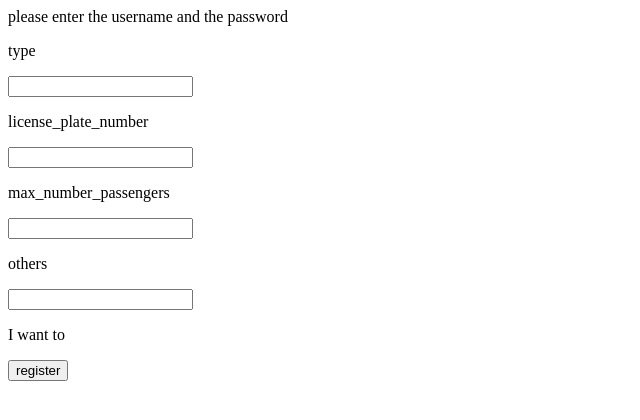
After one commit to yxx137/Duke-ECE-568, a Django app: page /driver/register in a window 1280 px wide. The commit adds this page. Shown: the top 420 px of the page, without its empty margins (0-640 px from the left). Run offline with Django 4.2, Linux system fonts and the light colour scheme.

Commit message:
become driver & show driver msg

```diff
--- a/web-app/bookaride/urls.py
+++ b/web-app/bookaride/urls.py
@@ -16,4 +16,6 @@ urlpatterns = [
     path('account/profile/', views.profile),
     path('index/', views.index),
     path('oauth/register/', views.MyRegisterView.as_view()),
+
+    path('driver/register', views.MyRegisterAsDerverView.as_view())
 ]
--- a/web-app/bookaride/views.py
+++ b/web-app/bookaride/views.py
@@ -7,6 +7,8 @@ from django.contrib.auth import logout
 from django.shortcuts import redirect
 from django.views import View
 from django.contrib.auth.models import User
+
+from bookaride.models import *
 
 
 def home(request):
@@ -39,8 +41,10 @@ def authorize(request):
 
 @login_required(login_url='/oauth/login/')
 def profile(request):
-
-    context = {'username' : request.user.username}
+    print(request.user.id)
+    vehicle = Vehicle.objects.get(driver_id = request.user.id)
+    print(vehicle)
+    context = {'username' : request.user.username,'vehicle':vehicle }
     return render(request, 'account/profile.html', context)
 
 def index(request):
@@ -61,3 +65,24 @@ class MyRegisterView(View):
         user.save()
 
         return render(request, 'account/profile.html', {'username':username})
+
+
+class MyRegisterAsDerverView(View):
+    def get(self, request, *args, **kwargs):
+        return render(request, 'driver/register.html')
+
+    def post(self, request, *args, **kwargs):
+
+
+        type = request.POST['type']
+        license_plate_number = request.POST['license_plate_number']
+        max_number_passengers = request.POST['max_number_passengers']
+        others = request.POST['others']
+
+        driver_id = request.user.id
+
+        vehicle = Vehicle.objects.create(driver_id=driver_id,type=type, license_plate_number=license_plate_number,\
+        max_number_passengers=max_number_passengers,others=others)
+        vehicle.save()
+
+        return render(request, 'account/profile.html', {'vehicle':vehicle})
--- /dev/null
+++ b/web-app/templates/driver/register.html
@@ -0,0 +1,38 @@
+<!DOCTYPE html>
+<html lang="en">
+<head>
+    <meta charset="UTF-8">
+    <title>Register As a Driver</title>
+</head>
+<body>
+
+    {% if errormsg %}
+    <script>
+        alert('{{ errormsg }}');
+    </script>
+
+    {% endif %}
+
+<label >please enter the username and the password</label>
+<form action="/driver/register" method="post">   {% csrf_token %}
+
+    <p> type </p>
+    <input name="type" >
+
+    <p> license_plate_number </p>
+    <input  name="license_plate_number" >
+
+    <p> max_number_passengers </p>
+    <input  name="max_number_passengers" >
+
+    <p> others </p>
+    <input  name="others" >
+
+    <p> I want to </p>
+    <input type="submit" value="register">
+</form>
+
+
+
+</body>
+</html>
```
Also changed, not shown: web-app/templates/account/profile.html (+20 -1 lines), web-app/templates/account/modifyaccount.html (added).
